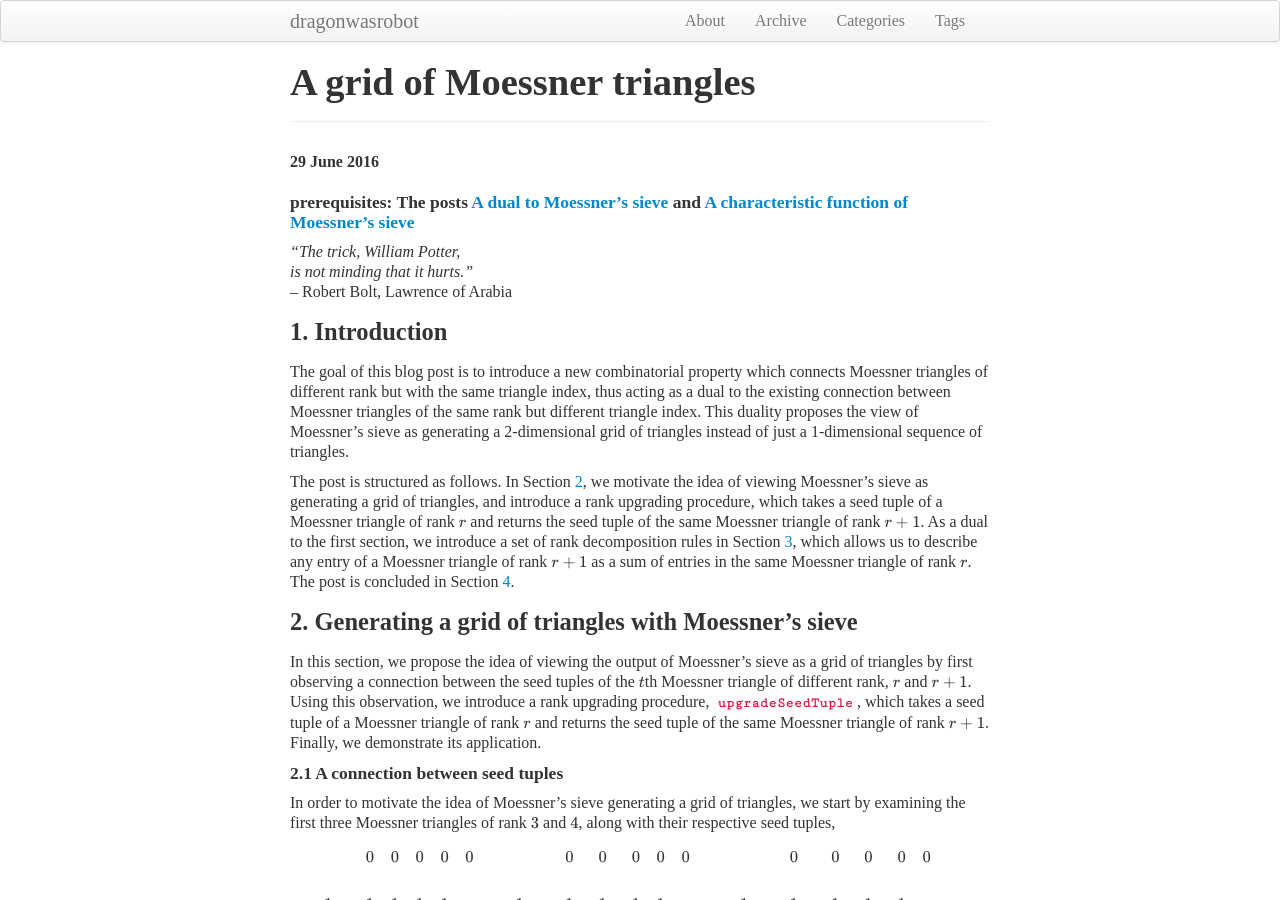
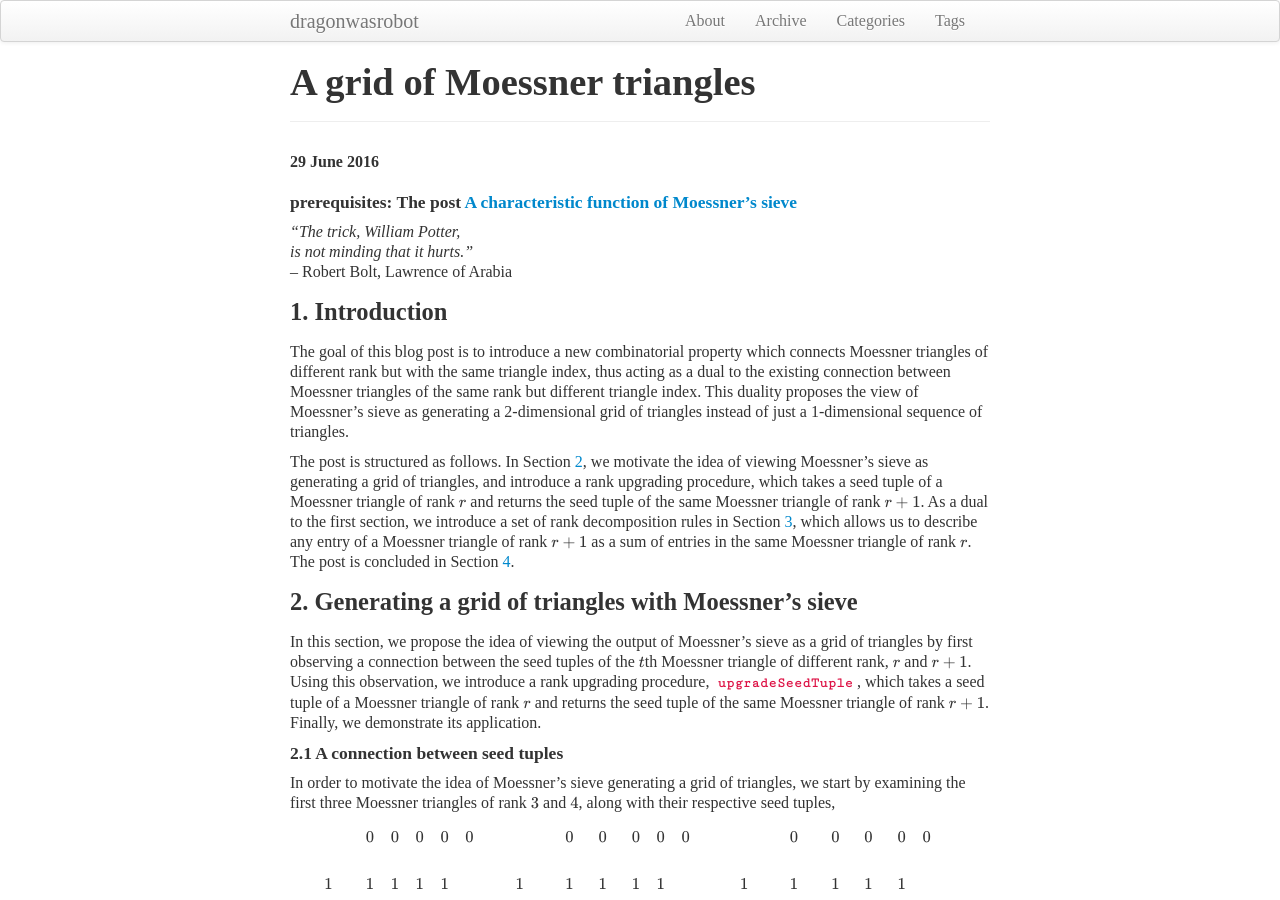
Before and after one commit to dragonwasrobot/dragonwasrobot.github.io, a Jekyll site: the page built from _posts/2016-06-29-a-grid-of-moessner-triangles.md, in a window 1280 px wide and 900 px high. Built offline with Jekyll 4.4.1, drawn with Linux system fonts in a browser that asks for light colours; some web fonts are replaced; formulas are drawn with MathJax 3.

Commit message:
Removed redundant prerequisites in latest post

```diff
--- a/_posts/2016-06-29-a-grid-of-moessner-triangles.md
+++ b/_posts/2016-06-29-a-grid-of-moessner-triangles.md
@@ -7,7 +7,7 @@ Moessner triangles."
 tags: [Haskell, Moessner's sieve]
 ---
 
-#### prerequisites: The posts [A dual to Moessner's sieve]({% post_url 2016-02-19-a-dual-to-moessner-s-sieve %}) and [A characteristic function of Moessner's sieve]({% post_url 2016-03-04-a-characteristic-function-of-moessner-s-sieve %})
+#### prerequisites: The post [A characteristic function of Moessner's sieve]({% post_url 2016-03-04-a-characteristic-function-of-moessner-s-sieve %})
 
 *“The trick, William Potter,*<br/>
 *is not minding that it hurts.”*<br/>
```
